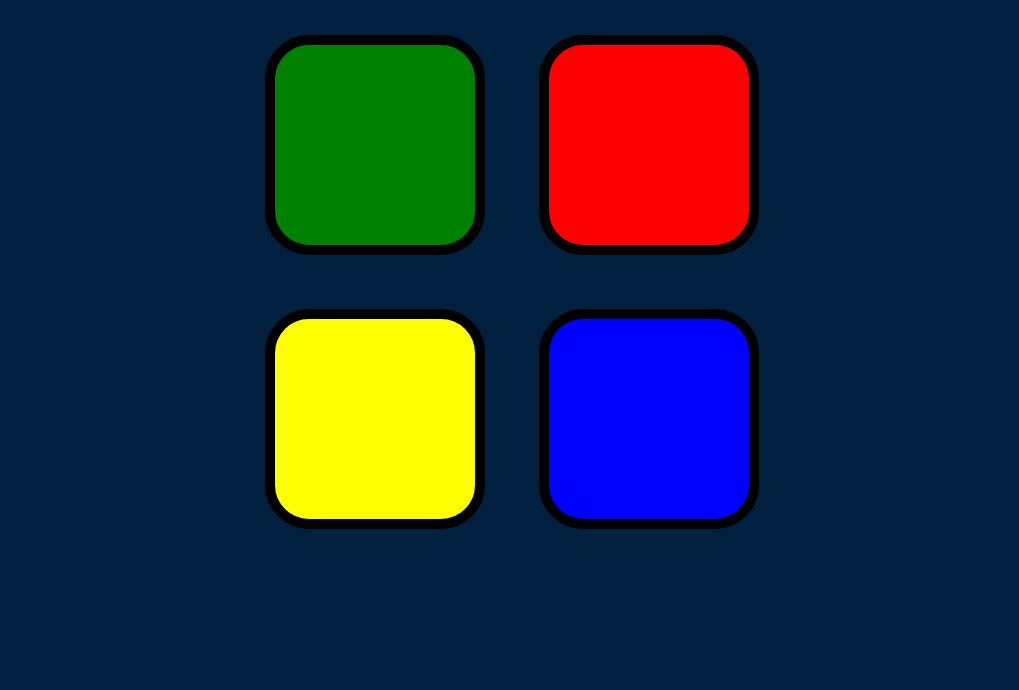
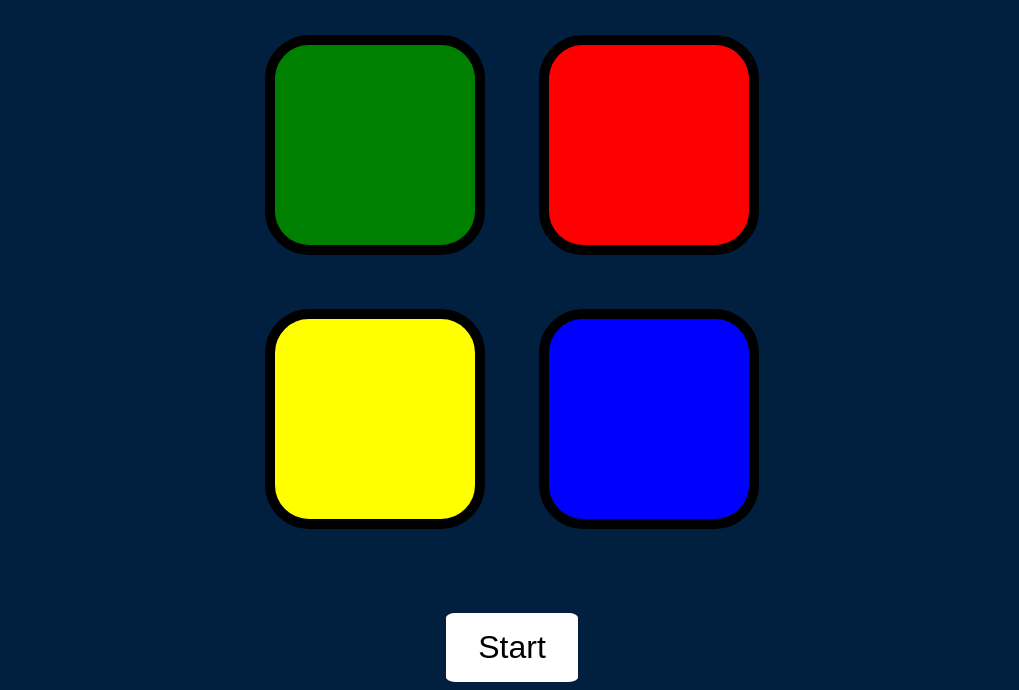
Before and after one commit to Mustac/Simon_Says, a plain HTML site: page index.html in a window 1280 px wide. Shown: the part 181-871 px from the top of the page, without its empty margins (128-1147 px from the left). Before the commit the page ends 800 px from the top, so only its background shows below. Drawn offline with nearby package versions, Linux system fonts and the light colour scheme.

Commit message:
Added start button

```diff
--- a/game.js
+++ b/game.js
@@ -8,6 +8,20 @@ $(document).on("keydown", function (e) {
     gameStarted=true;
     gameRunning = true;
     console.log(e.key);
+    startAGame();
+    gameover = false;
+
+  }
+});
+
+
+$(".start-btn").on("click", function () {
+
+  if (!gameRunning  && !gameStarted) {
+    $(".score").text("Score : " +scoreTracker);
+    $(".status").text("AI turn");
+    gameStarted=true;
+    gameRunning = true;
     startAGame();
     gameover = false;
 
--- a/index.html
+++ b/index.html
@@ -37,7 +37,7 @@
     </div>
 
   </div>
-
+  <button class="start-btn">Start</button>
   <script src="https://ajax.googleapis.com/ajax/libs/jquery/3.5.1/jquery.min.js"></script>
 <script src="game.js" charset="utf-8"></script>
 </body>
--- a/styles.css
+++ b/styles.css
@@ -56,6 +56,26 @@ body {
   font-size: 3rem;
 }
 
+.start-btn{
+
+    background-color: rgb(255, 255, 255); /* Green */
+    border: none;
+    color: black;
+    font-size: 2rem;
+    padding: 16px 32px;
+    text-align: center;
+    text-decoration: none;
+    display: inline-block;
+    margin-top:55px;
+    transition-duration: 0.4s;
+    cursor: pointer;
+    border-radius: 7%;
+}
+
+.start-btn:hover{
+  background-color: yellow;
+}
+
 @media (max-width:520px){
   .container{
     width: 50%;
```
